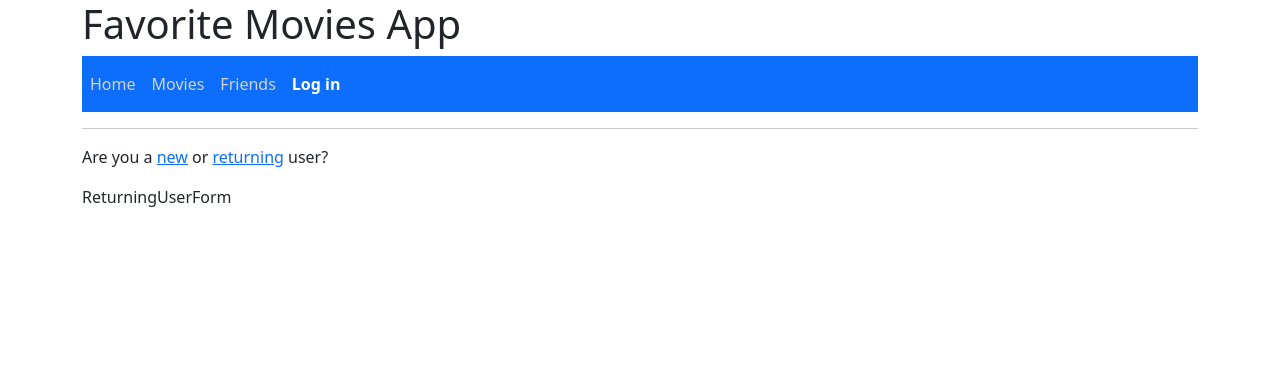
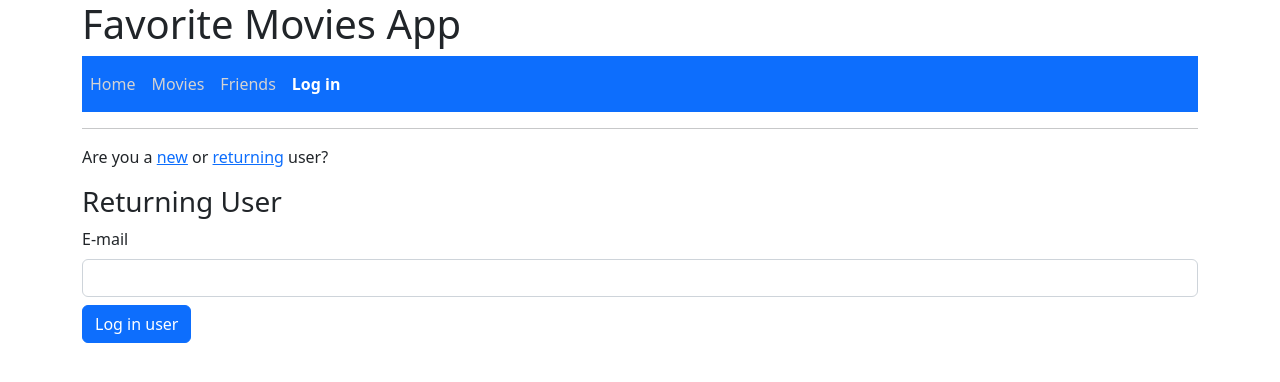
Before and after one commit to speedingplanet/favorite-movies-app, a React (Create React App) app: page /login/returning-user in a window 1280 px wide. Shown: the top 382 px of the page. Built offline with nearby package versions, Linux system fonts and the light colour scheme; no server answers.

Commit message:
Logging in a user

```diff
--- a/src/login/NewUserForm.tsx
+++ b/src/login/NewUserForm.tsx
@@ -3,11 +3,12 @@ import { BootstrapInput, UpdateValueHandler } from '../common/BootstrapInput';
 import { useAppDispatch, useAppSelector } from '../app/hooks';
 import { User } from '../favorite-movie-types';
 import { addUser } from './users-slice';
+import './login.css';
 
 let formData: Map<keyof User, string> = new Map();
 
 export default function NewUserForm() {
-  let [validationMessage, setValidationMessage] = useState('');
+  let [validation, setValidation] = useState({ className: '', message: '' });
 
   const dispatch = useAppDispatch();
   const usersByEmail = useAppSelector((state) => {
@@ -33,14 +34,18 @@ export default function NewUserForm() {
     // Could this be a duplicate?
     if (partialUser.email && usersByEmail[partialUser.email]) {
       // Don't dispatch & don't reset!
-      setValidationMessage(
-        `Email ${partialUser.email} exists in the database. Please use another email`
-      );
+      setValidation({
+        message: `Email ${partialUser.email} exists in the database. Please use another email`,
+        className: 'red-alert',
+      });
     } else {
       // We know our partial user is a good User, so...
       dispatch(addUser(partialUser as User));
       event.currentTarget.reset();
-      setValidationMessage(`User ${partialUser.email} successfully added`);
+      setValidation({
+        message: `User ${partialUser.email} successfully added`,
+        className: 'yellow-fade',
+      });
     }
   };
 
@@ -53,7 +58,7 @@ export default function NewUserForm() {
       <div>
         <h3>New User</h3>
       </div>
-      <div style={{ color: 'white', backgroundColor: 'red' }}>{validationMessage}</div>
+      <div className={validation.className}>{validation.message}</div>
       <form onSubmit={handleSubmit}>
         <BootstrapInput
           updateValue={handleUpdateValue}
--- a/src/login/ReturningUserForm.tsx
+++ b/src/login/ReturningUserForm.tsx
@@ -1,5 +1,58 @@
-import React from 'react';
+import React, { FormEventHandler, useState } from 'react';
+import { useAppSelector } from '../app/hooks';
+import { BootstrapInput } from '../common/BootstrapInput';
+import { User } from '../favorite-movie-types';
 
 export default function ReturningUserForm() {
-  return <div>ReturningUserForm</div>;
+  let [validation, setValidation] = useState({ className: '', message: '' });
+
+  // TODO: Import AppDispatch to create a dispatch function
+
+  const usersByEmail = useAppSelector((state) => {
+    let users = state.users.items;
+    let usersByEmail: { [key: string]: User } = {};
+    for (let user of users) {
+      usersByEmail[user.email] = user;
+    }
+    return usersByEmail;
+  });
+
+  const handleSubmit: FormEventHandler<HTMLFormElement> = (event) => {
+    event.preventDefault();
+    let formData = new FormData(event.currentTarget);
+    let email = formData.get('email') as string;
+
+    if (usersByEmail[email]) {
+      // Log the user in
+      // TODO: dispatch an update that this is the logged in user
+      // Don't forget to import AppDispatch
+    } else {
+      setValidation({ className: 'red-alert', message: `User ${email} not found` });
+    }
+  };
+
+  return (
+    <>
+      <div>
+        <h3>Returning User</h3>
+      </div>
+      <div className={validation.className}>{validation.message}</div>
+      <form onSubmit={handleSubmit}>
+        <BootstrapInput
+          labelText="E-mail"
+          type="email"
+          name="email"
+          id="new-email"
+          required
+        />
+        <div className="mt-2">
+          <button
+            className="btn btn-primary"
+            type="submit">
+            Log in user
+          </button>
+        </div>
+      </form>
+    </>
+  );
 }
--- /dev/null
+++ b/src/login/login.css
@@ -0,0 +1,18 @@
+@keyframes highlight {
+  from {
+    background-color: yellow;
+  }
+  to {
+    background-color: white;
+  }
+}
+
+.yellow-fade {
+  animation-name: highlight;
+  animation-duration: 2s;
+}
+
+.red-alert {
+  color: white;
+  background-color: red;
+}
```
Also changed, not shown: 1 other file (tests, documents, lock files or other folders).
